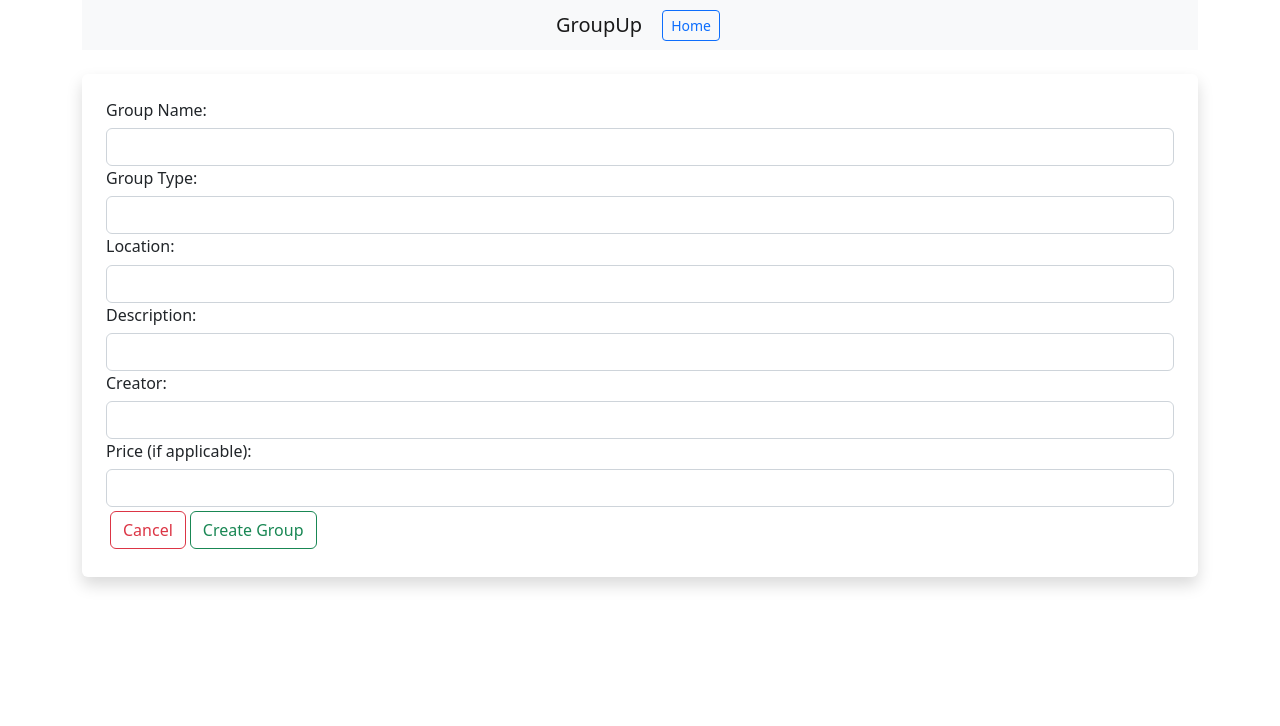
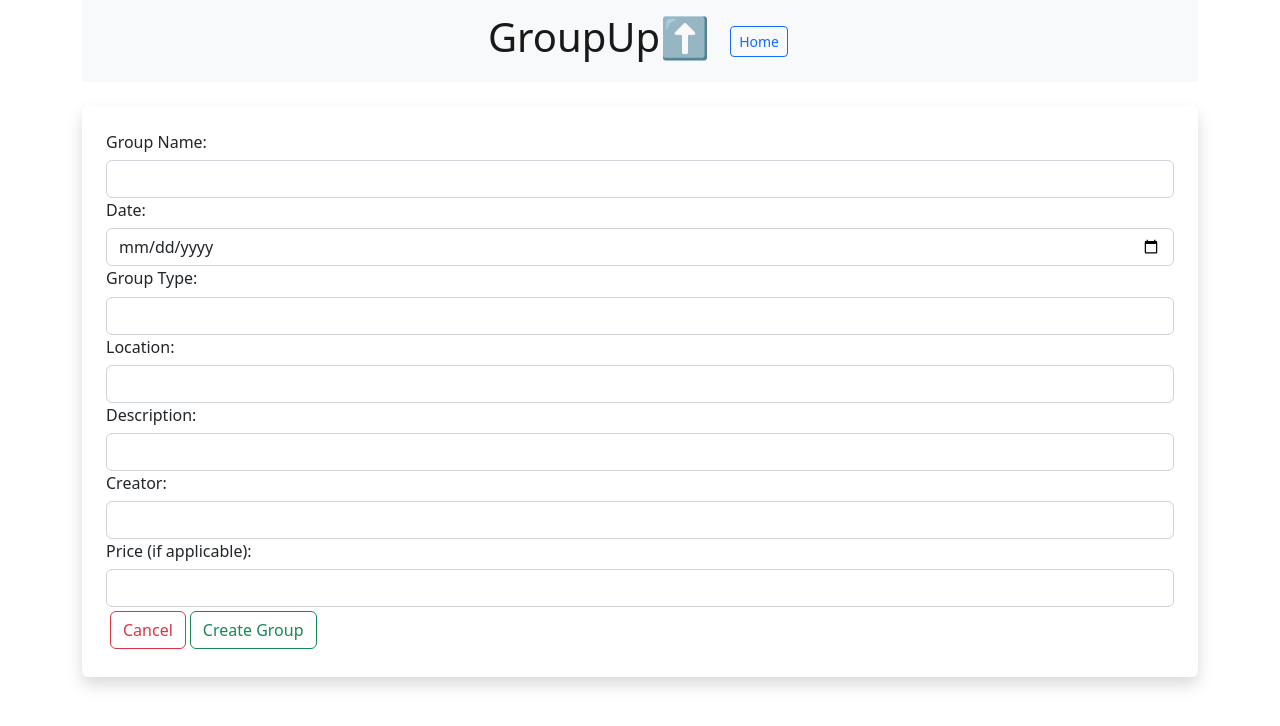
Before and after one commit to ryanporper/groupup, a React (Create React App) app in the folder client/: page /groups/new in a window 1280 px wide. Shown: the top 726 px of the page. Built offline with nearby package versions, Linux system fonts and the light colour scheme.

Commit message:
updated views, added date, login/req template

```diff
--- a/client/src/App.js
+++ b/client/src/App.js
@@ -6,6 +6,7 @@ import { AllGroups } from "./views/Groups";
 import { ViewGroup } from "./views/ViewGroup";
 import { EditGroup } from "./views/EditGroup";
 import { NewGroup } from "./views/NewGroup";
+import { LoginReg } from "./views/LoginReg";
 
 function App() {
   return (
@@ -16,6 +17,7 @@ function App() {
         <Route path="/groups/:id/edit" element={<EditGroup />} />
         <Route path="/groups/:id" element={<ViewGroup />} />
         <Route path="/groups/new" element={<NewGroup />} />
+        <Route path="/groups/login" element={<LoginReg />} />
       </Routes>
     </div>
   );
--- a/client/src/views/EditGroup.js
+++ b/client/src/views/EditGroup.js
@@ -7,6 +7,7 @@ export const EditGroup = (props) => {
   const { id } = useParams();
   const navigate = useNavigate();
   const [groupName, setGroupName] = useState("");
+  const [groupDate, setGroupDate] = useState("");
   const [groupType, setGroupType] = useState("");
   const [location, setLocation] = useState("");
   const [desc, setDesc] = useState("");
@@ -18,6 +19,7 @@ export const EditGroup = (props) => {
     getGroupById(id)
       .then((data) => {
         setGroupName(data.groupName);
+        setGroupDate(data.groupDate);
         setGroupType(data.groupType);
         setLocation(data.location);
         setDesc(data.desc);
@@ -34,6 +36,7 @@ export const EditGroup = (props) => {
 
     const editedGroup = {
       groupName,
+      groupDate,
       groupType,
       location,
       desc,
@@ -55,7 +58,7 @@ export const EditGroup = (props) => {
   return (
     <div className="mx-auto">
       <nav className="navbar navbar-expand-lg navbar-light bg-light sticky-top justify-content-center mb-4">
-        <h1 className="navbar-brand mb-0">GroupUp</h1>
+        <h1 className="navbar-brand mb-0"><h1>GroupUp⬆️</h1></h1>
         <div className="navbar-nav justify-content-between">
           <Link to="/groups" className="btn btn-sm btn-outline-primary mx-1">
             Home
@@ -76,6 +79,20 @@ export const EditGroup = (props) => {
               type="text"
               className="form-control"
               value={groupName}
+            />
+          </div>
+          <div className="form-group">
+            <label className="h6">Date:</label>
+            {errors?.groupDate && (
+              <span style={{ color: "red" }}> {errors?.groupDate?.message}</span>
+            )}
+            <input
+              onChange={(event) => {
+                setGroupDate(event.target.value);
+              }}
+              type="date"
+              className="form-control"
+              value={groupDate}
             />
           </div>
           <div className="form-group">
--- a/client/src/views/Groups.js
+++ b/client/src/views/Groups.js
@@ -20,8 +20,11 @@ export const AllGroups = (props) => {
   return (
     <div className="mx-auto">
       <nav className="navbar navbar-expand-lg navbar-light bg-light sticky-top justify-content-center mb-4">
-        <h1 className="navbar-brand mb-0">GroupUp</h1>
+        <h1 className="navbar-brand mb-0"><h1>GroupUp⬆️</h1></h1>
         <div className="navbar-nav justify-content-between">
+        <Link to="/groups/login" className="btn btn-sm btn-outline-primary mx-1">
+            Login/Register
+          </Link>
           <Link to="/groups/new" className="btn btn-sm btn-outline-success mx-1">
             Create a group
           </Link>
@@ -36,7 +39,7 @@ export const AllGroups = (props) => {
               <h3>Name</h3>
             </th>
             <th>
-              <h3>Type</h3>
+              <h3>Date</h3>
             </th>
             <th>
               <h3>Location</h3>
@@ -50,7 +53,7 @@ export const AllGroups = (props) => {
           </tr>
         </thead>
         {groups.map((group) => {
-          const { _id, groupName, groupType, location, creator } = group;
+          const { _id, groupName, groupDate, location, creator } = group;
           return (
             <tbody>
               <tr>
@@ -60,7 +63,7 @@ export const AllGroups = (props) => {
                   </Link>
                 </td>
                 <td>
-                  <h4>{groupType}</h4>
+                  <h4>{groupDate}</h4>
                 </td>
                 <td>
                   <h4>{location}</h4>
--- /dev/null
+++ b/client/src/views/LoginReg.js
@@ -0,0 +1,9 @@
+
+export const LoginReg = (props) => {
+
+  return (
+    <div><h1>Coming soon...</h1></div>
+  );
+};
+
+export default LoginReg;
--- a/client/src/views/NewGroup.js
+++ b/client/src/views/NewGroup.js
@@ -7,6 +7,7 @@ export const NewGroup = (props) => {
   const navigate = useNavigate();
 
   const [groupName, setGroupName] = useState("");
+  const [groupDate, setGroupDate] = useState("");
   const [groupType, setGroupType] = useState("");
   const [location, setLocation] = useState("");
   const [desc, setDesc] = useState("");
@@ -19,6 +20,7 @@ export const NewGroup = (props) => {
 
     const newGroup = {
       groupName,
+      groupDate,
       groupType,
       location,
       desc,
@@ -40,7 +42,7 @@ export const NewGroup = (props) => {
   return (
     <div className="mx-auto">
       <nav className="navbar navbar-expand-lg navbar-light bg-light sticky-top justify-content-center mb-4">
-        <h1 className="navbar-brand mb-0">GroupUp</h1>
+        <h1 className="navbar-brand mb-0"><h1>GroupUp⬆️</h1></h1>
         <div className="navbar-nav justify-content-between">
           <Link to="/groups" className="btn btn-sm btn-outline-primary mx-1">
             Home
@@ -59,6 +61,19 @@ export const NewGroup = (props) => {
                 setGroupName(event.target.value);
               }}
               type="text"
+              className="form-control"
+            />
+          </div>
+          <div className="form-group">
+            <label className="h6">Date: </label>
+            {errors?.groupDate && (
+              <span style={{ color: "red" }}> {errors?.groupDate?.message}</span>
+            )}
+            <input
+              onChange={(event) => {
+                setGroupDate(event.target.value);
+              }}
+              type="date"
               className="form-control"
             />
           </div>
--- a/client/src/views/ViewGroup.js
+++ b/client/src/views/ViewGroup.js
@@ -33,33 +33,33 @@ export const ViewGroup = (props) => {
       });
   };
 
-  const { groupName, groupType, location, desc, creator, price } = group;
+  const { groupName, groupDate, groupType, location, desc, creator, price } = group;
 
   return (
     <div className="mx-auto">
       <nav className="navbar navbar-expand-lg navbar-light bg-light sticky-top justify-content-center mb-4">
-        <h1 className="navbar-brand mb-0">GroupUp</h1>
+        <h1 className="navbar-brand mb-0"><h1>GroupUp⬆️</h1></h1>
         <div className="navbar-nav justify-content-between">
           <Link to="/groups" className="btn btn-sm btn-outline-primary mx-1">
             Home
           </Link>
         </div>
       </nav>
-      <button
-        onClick={(e) => {
-          handleDeleteClick();
-        }}
-        className="btn btn-danger mb-2"
-      >
-        <h1>{groupName}</h1>
-      </button>
+      <h1>{groupName}</h1>
       <div className="w-100 mx-auto shadow mb-4 rounded border p-4">
         <h4 className="mb-3">Group Type: {groupType}</h4>
+        <h4 className="mb-3">Date: {groupDate}</h4>
         <h4 className="mb-3">Location: {location}</h4>
         <h4 className="mb-3">Description: {desc}</h4>
         <h4 className="mb-3">Posted By: {creator}</h4>
-        <h4 className="mb-3">{price && ({price})}</h4>
+        <h4 className="mb-3">{price && <h4>Price: ${price}</h4>}</h4>
       </div>
+      <button onClick={(e) => {
+          handleDeleteClick();
+        }}
+        className="btn btn-outline-danger mb-2"
+      >
+        <h4>Delete Post</h4></button>
     </div>
   );
 };
```
Also changed, not shown: 1 other file (tests, documents, lock files or other folders).
